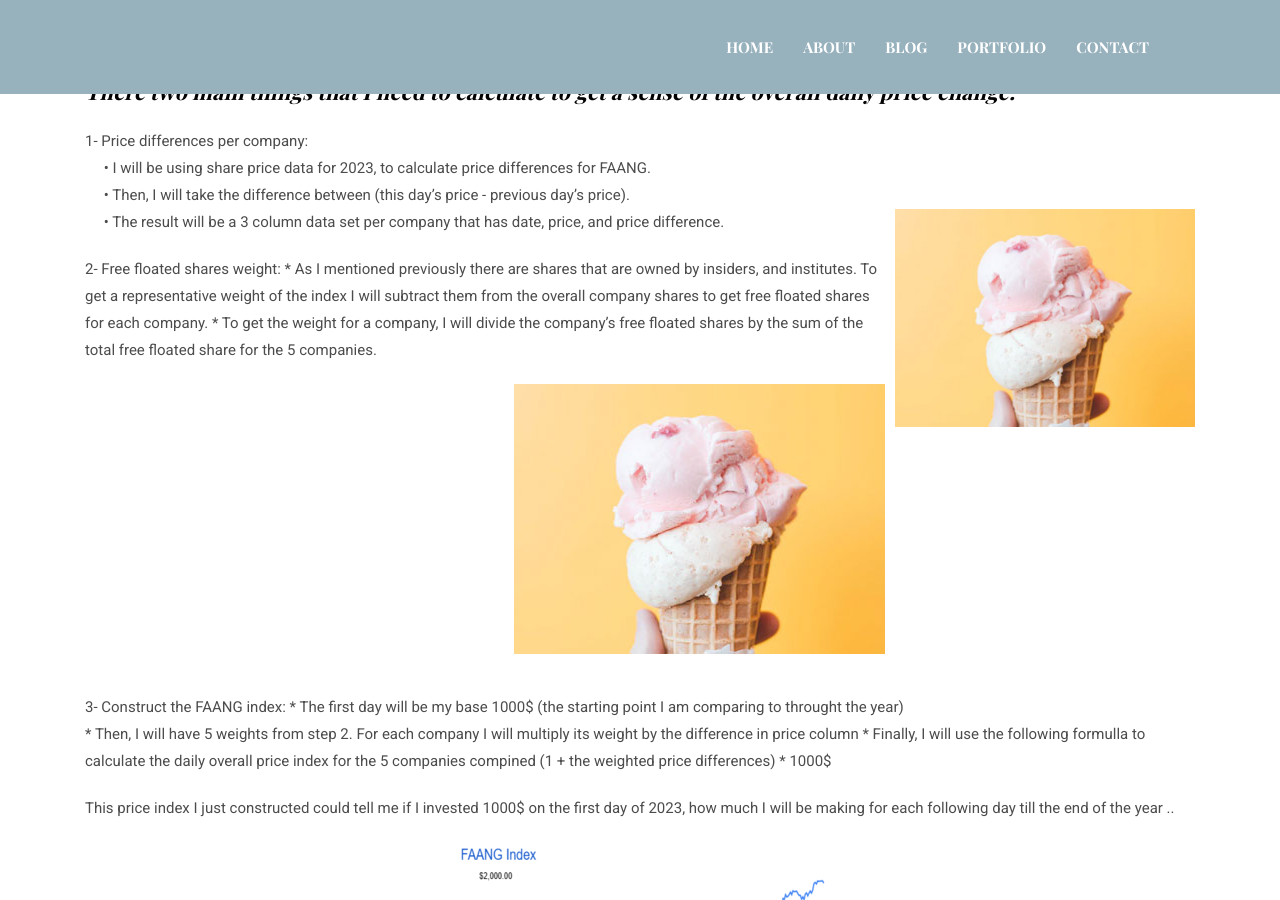
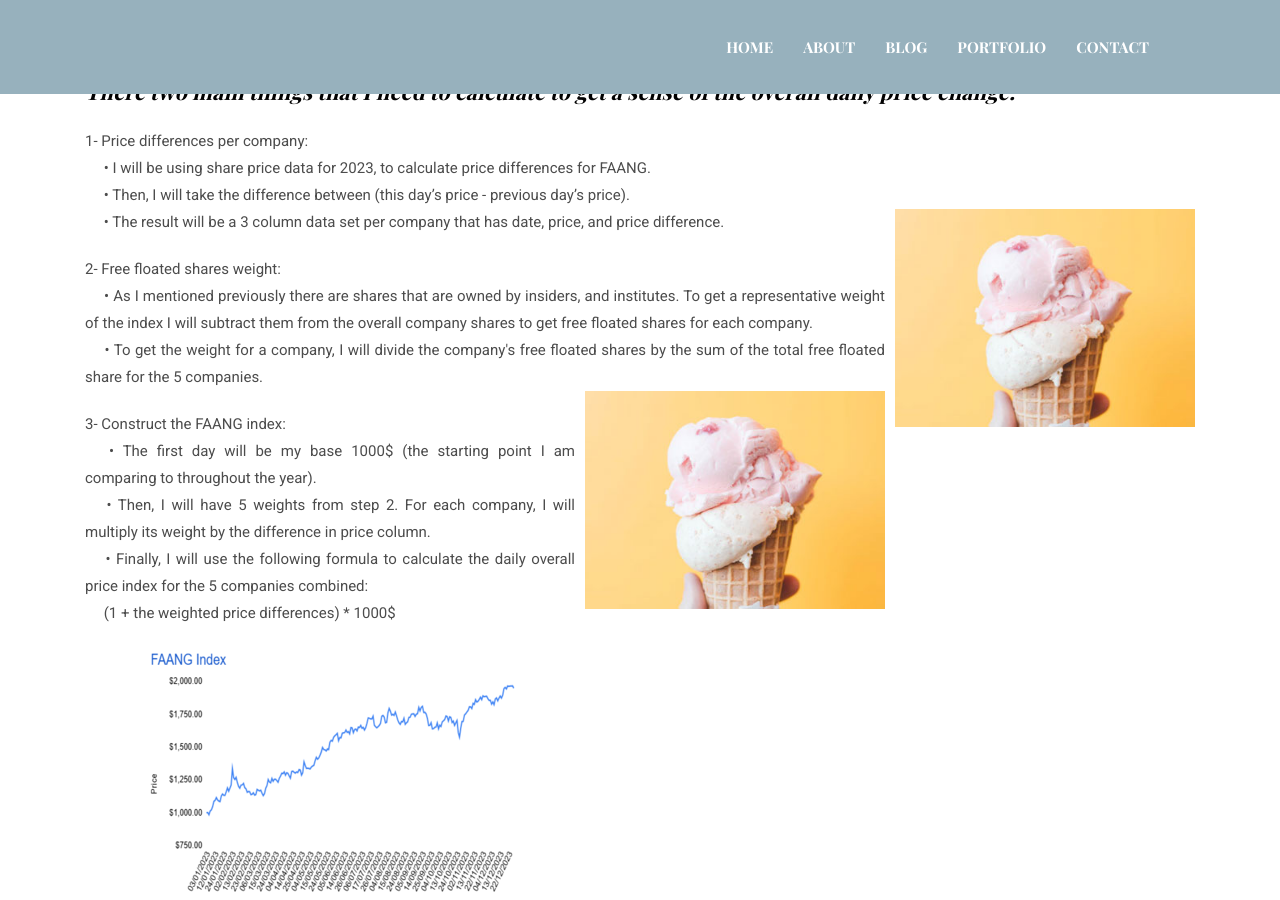
Before and after one commit to RandaAdel/RandaAdel.github.io, a Jekyll site: the page built from _posts/2024-12-26-price-index.markdown, in a window 1280 px wide and 900 px high, scrolled down 1440 px. Built offline with Jekyll 4.4.1, drawn with Linux system fonts in a browser that asks for light colours.

Commit message:
try with all images adjusted

```diff
--- a/_posts/2024-12-26-price-index.markdown
+++ b/_posts/2024-12-26-price-index.markdown
@@ -37,27 +37,51 @@
   </span>
 </p>
 
+<p style="text-align: justify;">
+  2- Free floated shares weight:
+  <br>
+  &emsp; • As I mentioned previously there are shares that are owned by insiders, and institutes. To get a representative weight of the index I will subtract them from the overall company shares to get free floated shares for each company.
+  <br>
+  &emsp; • To get the weight for a company, I will divide the company's free floated shares by the sum of the total free floated share for the 5 companies.
+  <br>
+  <span style="float: right; margin-left: 10px;">
+    <img src="/assets/images/blog/post-2.jpg" alt="Additional image description" style="max-width: 300px; height: auto;">
+  </span>
+</p>
 
 <!-- <p style="text-align: right;">
   <img src="/assets/images/blog/post-2.jpg" alt="Additional image description">
 </p> -->
 
-2- Free floated shares weight:
+<!-- 2- Free floated shares weight:
     * As I mentioned previously there are shares that are owned by insiders, and institutes. To get a representative weight of the index I will subtract them from
     the overall company shares to get free floated shares for each company.
-    * To get the weight for a company, I will divide the company's free floated shares by the sum of the total free floated share for the 5 companies.
+    * To get the weight for a company, I will divide the company's free floated shares by the sum of the total free floated share for the 5 companies.  -->
 
-<p style="text-align: right;">
+<!-- <p style="text-align: right;">
   <img src="/assets/images/blog/post-2.jpg" alt="Additional image description">
+</p> -->
+<p style="text-align: justify;">
+  3- Construct the FAANG index:
+  <br>
+  &emsp; • The first day will be my base 1000$ (the starting point I am comparing to throughout the year).
+  <br>
+  &emsp; • Then, I will have 5 weights from step 2. For each company, I will multiply its weight by the difference in price column.
+  <br>
+  &emsp; • Finally, I will use the following formula to calculate the daily overall price index for the 5 companies combined:
+  <br>
+  &emsp; (1 + the weighted price differences) * 1000$
+  <br>
 </p>
 
+<!--
 3- Construct the FAANG index:
     * The first day will be my base 1000$ (the starting point I am comparing to throught the year)
     * Then, I will have 5 weights from step 2. For each company I will multiply its weight by the difference in price column
     * Finally, I will use the following formulla to calculate the daily overall price index for the 5 companies compined
              (1 + the weighted price differences) * 1000$
 
-This price index I just constructed could tell me if I invested 1000$ on the first day of 2023, how much I will be making for each following day till the end of the year ..
+This price index I just constructed could tell me if I invested 1000$ on the first day of 2023, how much I will be making for each following day till the end of the year ..  -->
 
 <p style="text-align: center;">
   <img src="/assets/images/blog/price-index.jpg" alt="Additional image description">
```
